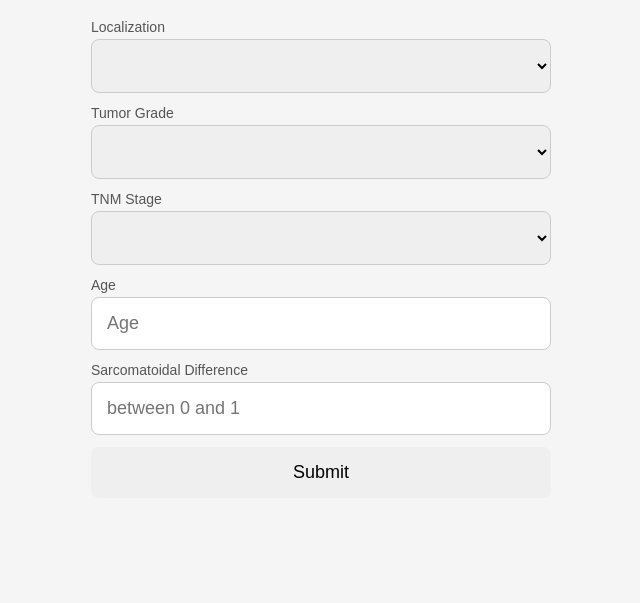
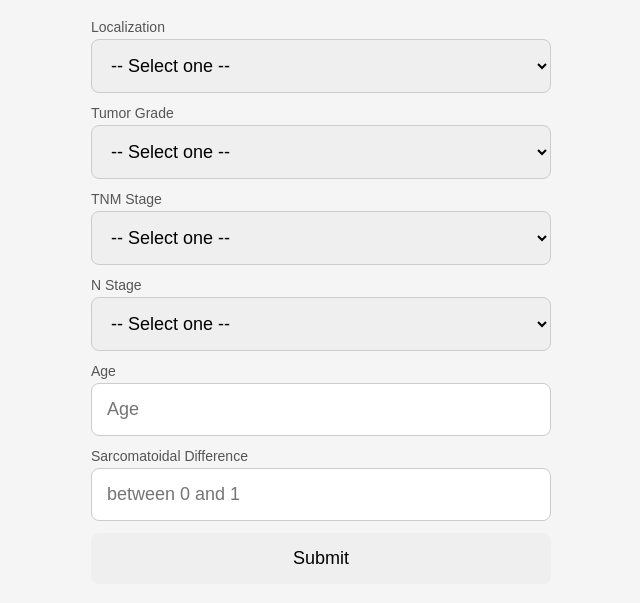
Before and after one commit to escaso/renal-cancer-calculator, a plain HTML site: page index.html in a window 1280 px wide. Shown: the part 91-694 px from the top of the page, without its empty margins (319-959 px from the left). Drawn offline with Linux system fonts and the light colour scheme.

Commit message:
Add: N stage intake

```diff
--- a/index.html
+++ b/index.html
@@ -24,6 +24,9 @@
 
         <label for="tnmStage">TNM Stage</label>
         <select id="tnmStage"></select>
+
+        <label for="nStage">N Stage</label>
+        <select id="nStage"></select>
 
         <label for="age">Age</label>
         <input
--- a/variables.js
+++ b/variables.js
@@ -37,6 +37,11 @@
     T4 : "T4"
 })
 
+export const NStage = Object.freeze({
+    POS : "+",
+    NEG : "-"
+})
+
 export function populateDropdown(selectId, enumOptions){
     const select = document.getElementById(selectId);
 
```
